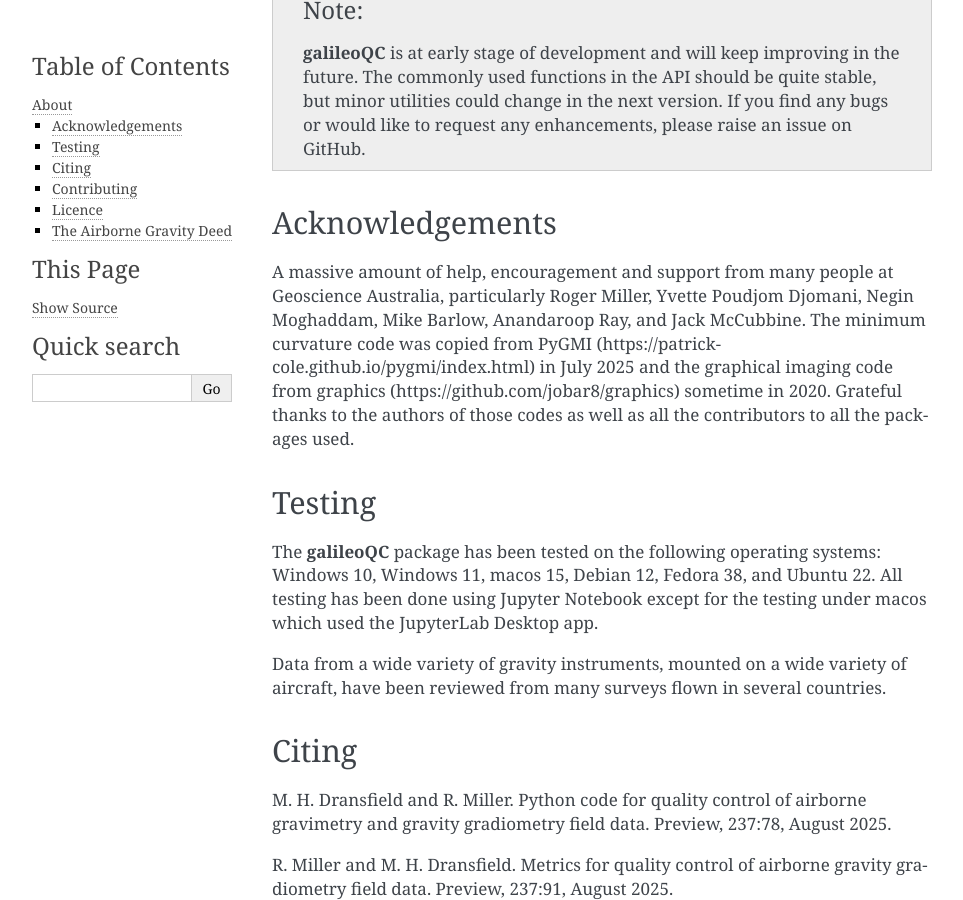
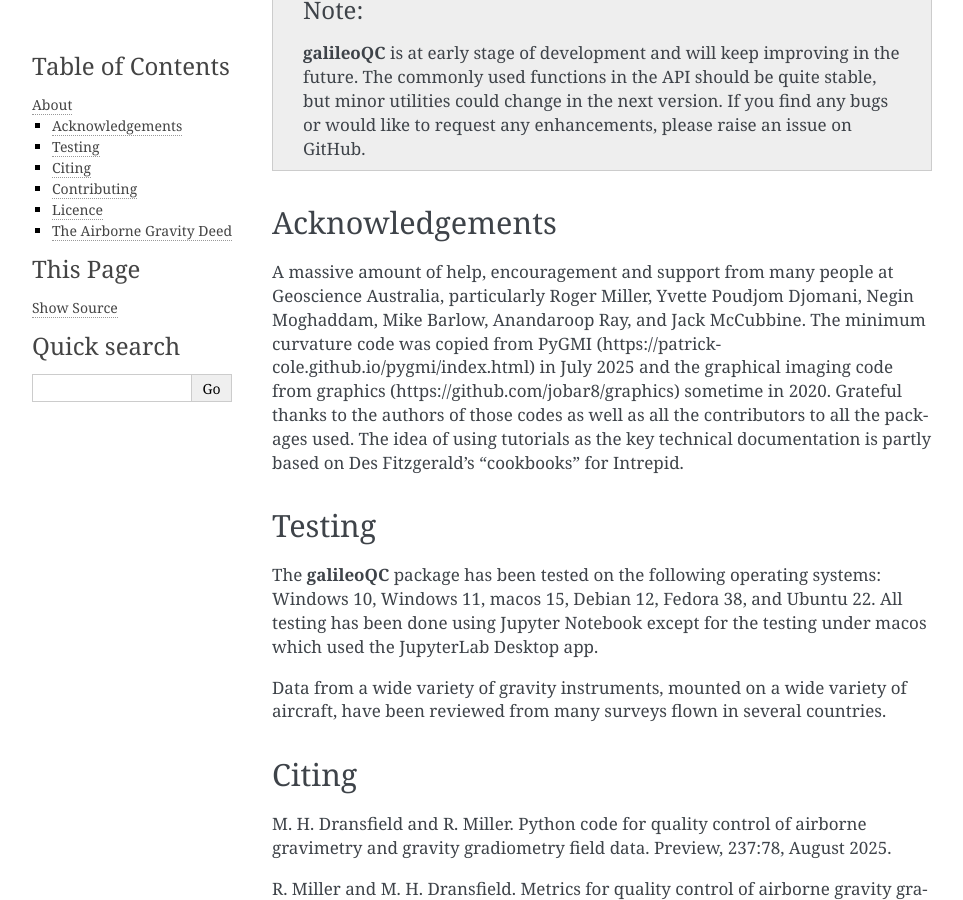
Before and after one commit to GeoscienceAustralia/galileoQC, a Sphinx documentation site: the page built from docs/source/about.md, in a window 1280 px wide and 900 px high, scrolled down 904 px. Shown: the whole window, without its empty margins (148-1111 px from the left). Built offline with Sphinx 7.4.7, drawn with Linux system fonts in a browser that asks for light colours; pages that are not in the unit, such as notebooks, are missing from menus.

Commit message:
minor tidying

```diff
--- a/docs/source/about.md
+++ b/docs/source/about.md
@@ -26,7 +26,7 @@ __galileoQC__ is at early stage of development and will keep improving in the fu
 
 ## Acknowledgements
 
-A massive amount of help, encouragement and support from many people at Geoscience Australia, particularly Roger Miller, Yvette Poudjom Djomani, Negin Moghaddam, Mike Barlow, Anandaroop Ray, and Jack McCubbine. The minimum curvature code was copied from PyGMI (https://patrick-cole.github.io/pygmi/index.html) in July 2025 and the graphical imaging code from graphics (https://github.com/jobar8/graphics) sometime in 2020. Grateful thanks to the authors of those codes as well as all the contributors to all the packages used.
+A massive amount of help, encouragement and support from many people at Geoscience Australia, particularly Roger Miller, Yvette Poudjom Djomani, Negin Moghaddam, Mike Barlow, Anandaroop Ray, and Jack McCubbine. The minimum curvature code was copied from PyGMI (https://patrick-cole.github.io/pygmi/index.html) in July 2025 and the graphical imaging code from graphics (https://github.com/jobar8/graphics) sometime in 2020. Grateful thanks to the authors of those codes as well as all the contributors to all the packages used. The idea of using tutorials as the key technical documentation is partly based on Des Fitzgerald's "cookbooks" for Intrepid.
 
 ## Testing
 
--- a/pyproject.toml
+++ b/pyproject.toml
@@ -36,6 +36,6 @@ classifiers = [
 
 # Can add urls for home page, documentation, issue tracker and source code
 [project.urls]
-Homepage = "https://github.com/GeoscienceAustralia/galileoQC"
+Homepage = "https://pypi.org/project/galileoQC"
 Repository = "https://github.com/GeoscienceAustralia/galileoQC"
 Documentation = "https://geoscienceaustralia.github.io/galileoQC/index.html"
```
